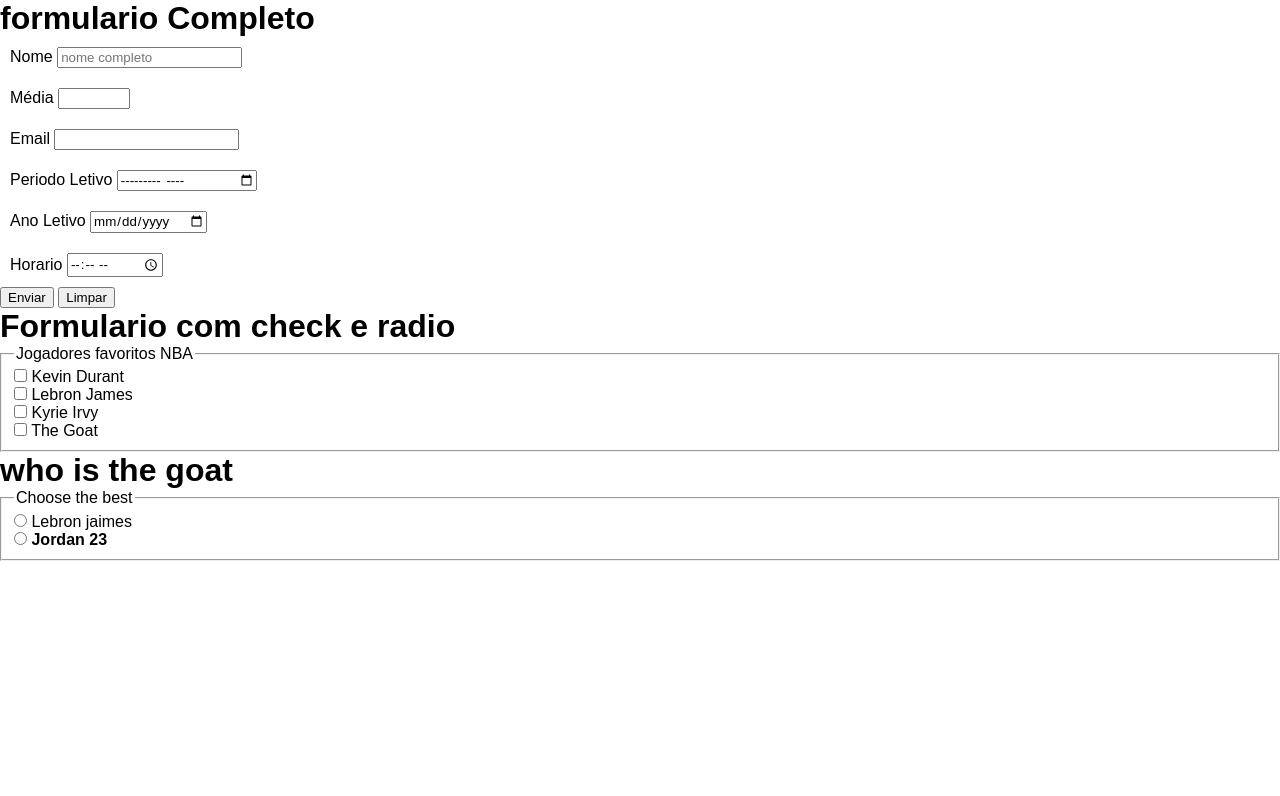
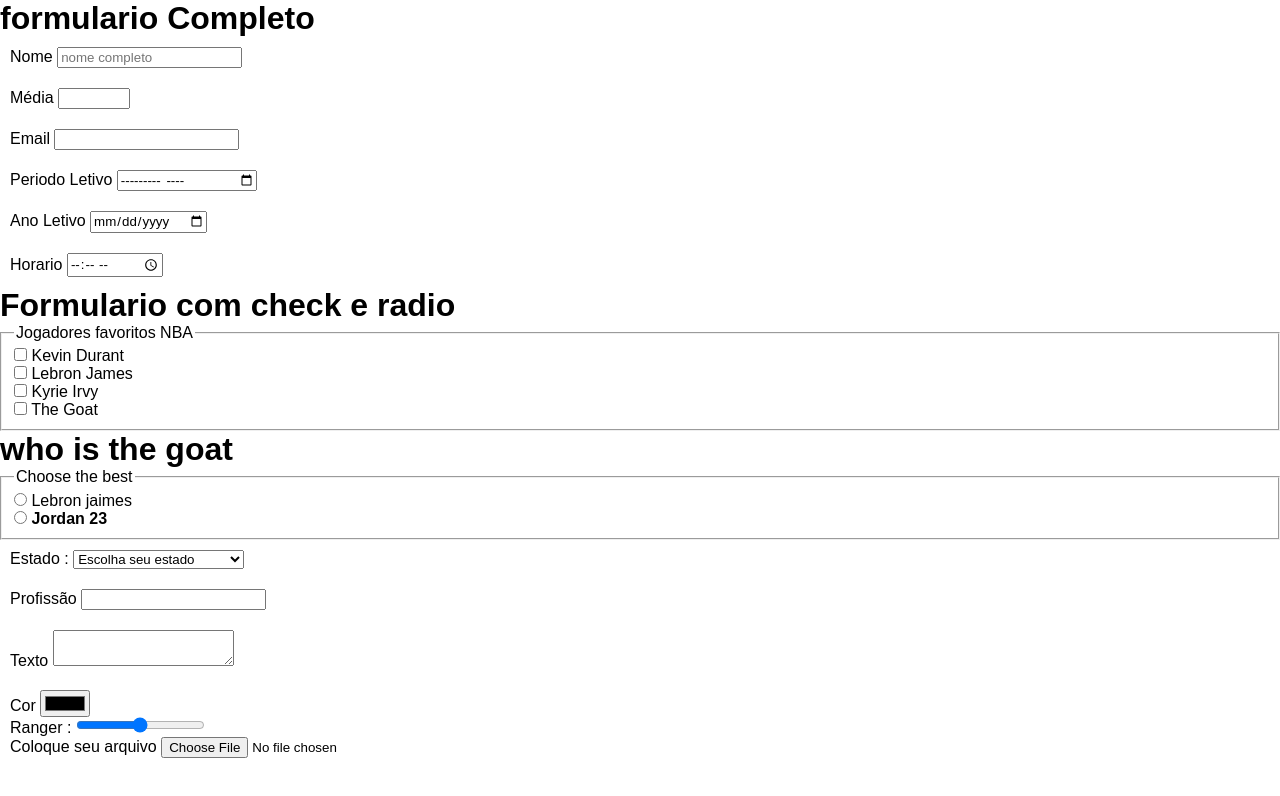
Before and after one commit to cleybsonreis/formulario-completo, a plain HTML site: page index.html in a window 1280 px wide. Shown: the top 796 px of the page. Drawn offline with Linux system fonts and the light colour scheme.

Commit message:
completed

```diff
--- a/index.html
+++ b/index.html
@@ -8,6 +8,9 @@
         *{
             margin: 0;
             font-family: Arial, Helvetica, sans-serif;
+        }
+        body{
+            padding-bottom: 1000px;
         }
         p{
             padding: 10px;
@@ -48,8 +51,7 @@
             <label for="itempo">Horario</label>
             <input type="time" name="tempo" id="itempo" required>
         </p>
-        <input type="submit" value="Enviar">
-        <input type="reset" value="Limpar">
+
     </form>
     <h1>Formulario com check e radio</h1>
 
@@ -74,7 +76,55 @@
                 <input type="radio" name="goat" id="igot">
                 <label for="igot"><strong>Jordan 23</strong></label>
             </fieldset>
+        </form>
 
+        <form action="#">
+            <p>
+                <label for="iest">Estado :</label>
+                <select name="Estado" id="iest">
+                    <option value="#">Escolha seu estado</option>
+                    <optgroup label="Região nordeste">
+                        <option value="PB">Paraiba</option>
+                        <option value="PE">Pernambuco</option>
+                        <option value="RN">Rio grande do norte</option>
+                    </optgroup>
+
+                    <optgroup label="Região Sudeste">
+                        <option value="">nao sei um do sudeste</option>
+                        <option value="">nao sei um do sudeste</option>
+                        <option value="">nao sei um do sudeste</option>
+                    </optgroup>
+                </select>
+            </p>
+
+            <p>
+                <label for="iprof">Profissão</label>
+                <input type="text" name="prof" id="iprof" list="lstprof">
+                <datalist id="lstprof">
+                    <option >pedreiro</option>
+                    <option >biologo</option>
+                    <option >operador e produção</option>
+                    <option >desenvolvedor</option>
+                    <option >musico</option>
+                </datalist>
+            </p>
+            <p>
+                <label for="imgs">Texto</label>
+                <textarea name="msg" id="imgs"></textarea>
+            </p>
+
+            <p>
+
+                    <label for="icor">Cor</label>
+                    <input type="color" name="cor" id="icor"> <br>
+
+
+                    <label for="irange">Ranger :</label>
+                    <input type="range" name="range" id="irange" min="0" max="10"> <br>
+
+                    <label for="ifile">Coloque seu arquivo</label>
+                    <input type="file" name="file" id="ifile">
+            </p>
 
         </form>
 </body>
```
Lines whose indentation alone changed are shown as unchanged.
